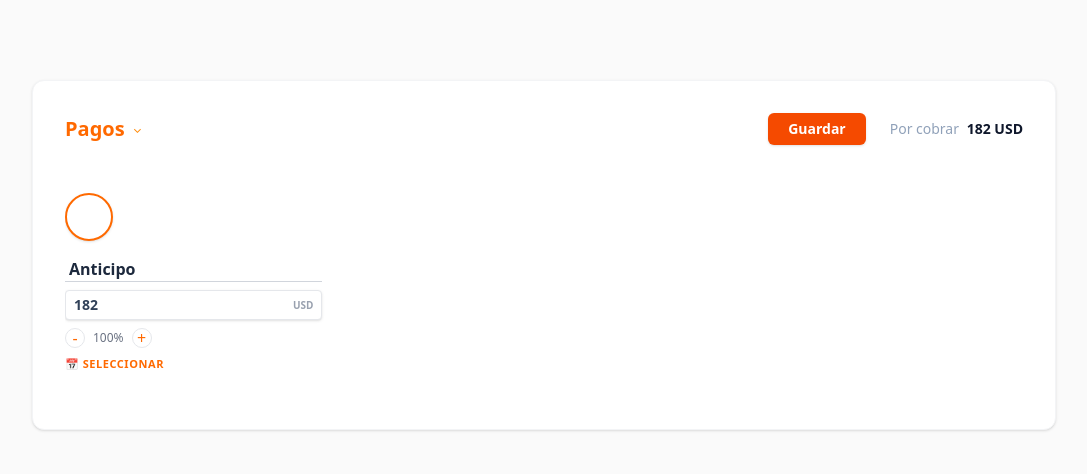
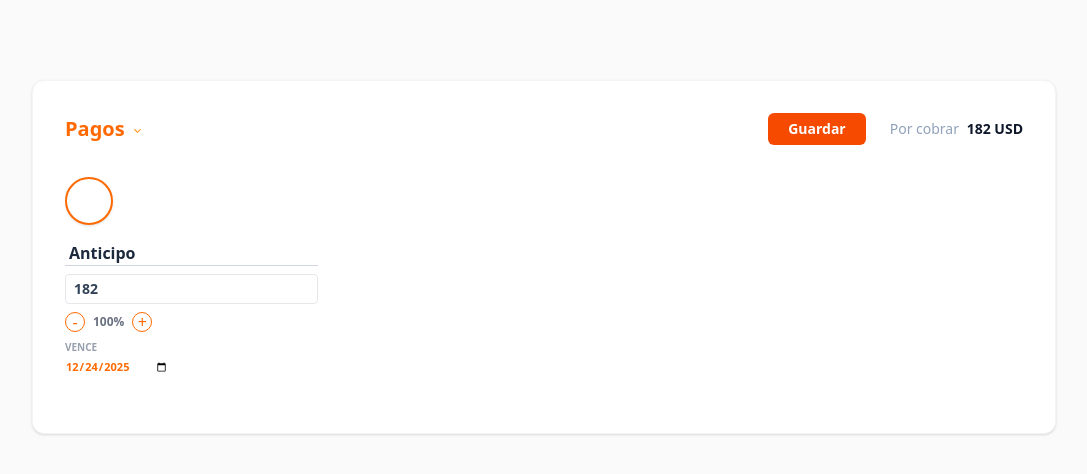
Before and after one commit to SantiCortes2250/pagos-app, a React (Vite) app: page / in a window 1280 px wide. Both pictures are taken after a click on the button "Editar ✎". Shown: the top 474 px of the page, without its empty margins (96-1183 px from the left). Built offline with nearby package versions, Linux system fonts and the light colour scheme.

Commit message:
feat: Componente Pagos y hook usePagos refactorizado y con nuevas funcionalidades

```diff
--- a/src/components/Pagos.tsx
+++ b/src/components/Pagos.tsx
@@ -1,158 +1,228 @@
-// components/Pagos.tsx
-import React, { useState } from 'react';
-import { usePagos } from '../hooks/usePagos';
-import { formatMonto } from '../utils/formatters';
-import type { Pago } from '../types/pagos';
+import React, { useState } from "react";
+import { usePagos } from "../hooks/usePagos";
+import { formatMonto } from "../utils/formatters";
+import type { Pago } from "../types/pagos";
 
 interface PagosProps {
   total: number;
-  moneda?: 'USD' | 'COP';
+  moneda?: "USD" | "COP";
 }
 
-const Pagos: React.FC<PagosProps> = ({ total, moneda = 'USD' }) => {
-  // Extraemos la lógica del hook organizado
-  const { pagos, agregarPago, marcarComoPagado, obtenerPorcentajeText } = usePagos(total);
-
-  // Estado local para alternar la interfaz entre lectura y edición
+const Pagos: React.FC<PagosProps> = ({ total, moneda = "USD" }) => {
+  const {
+    pagos,
+    agregarPago,
+    marcarComoPagado,
+    obtenerPorcentajeText,
+    actualizarPorcentaje,
+    actualizarFecha,
+  } = usePagos(total);
   const [esEdicion, setEsEdicion] = useState(false);
 
   return (
     <div className="p-8 bg-white rounded-xl shadow-sm border border-gray-100 max-w-5xl mx-auto">
-
       {/* --- HEADER --- */}
-      <div className="flex items-center justify-between mb-12">
+      <div className="flex items-center justify-between mb-8">
         <div className="flex items-center gap-2 cursor-pointer group">
           <h2 className="text-orange-500 font-bold text-xl">Pagos</h2>
-          <span className="text-orange-400 text-xs transition-transform group-hover:translate-y-0.5">⌄</span>
+          <span className="text-orange-400 text-xs">⌄</span>
         </div>
 
         <div className="flex items-center gap-6">
-          {!esEdicion ? (
           <button
-              onClick={() => setEsEdicion(true)}
-              className="flex items-center cursor-pointer gap-1.5 text-orange-400 text-sm font-medium hover:text-orange-500 transition-colors"
+            onClick={() => setEsEdicion(!esEdicion)}
+            className={`${
+              esEdicion
+                ? "bg-orange-600 text-white px-5 py-1.5 rounded-md font-bold"
+                : "text-orange-400 font-medium"
+            } text-sm transition-colors`}
           >
-              Editar <span className="text-[10px]">✎</span>
+            {esEdicion ? "Guardar" : "Editar ✎"}
           </button>
-          ) : (
-            <button
-              onClick={() => setEsEdicion(false)}
-              className="bg-orange-600 text-white px-5 py-1.5 rounded-md text-sm font-bold shadow-sm hover:bg-orange-700 transition-colors"
-            >
-              Guardar
-              {/* @todo: api post para persistir la nueva distribución de cuotas */}
-            </button>
-          )}
 
           <div className="text-slate-400 font-medium text-sm">
-            Por cobrar <span className="text-slate-900 font-bold ml-1">{formatMonto(total)} {moneda}</span>
+            Por cobrar{" "}
+            <span className="text-slate-900 font-bold ml-1">
+              {formatMonto(total)} {moneda}
+            </span>
           </div>
         </div>
       </div>
 
-      {/* --- FLUJO DE CUOTAS (Timeline) --- */}
+      {/* --- FLUJO DE CUOTAS --- */}
       <div className="flex items-start overflow-x-auto pb-6 scrollbar-hide">
+        {/* BOTÓN IZQUIERDO: Solo aparece si hay más de 1 pago */}
+
+        {pagos.length > 1 && (
+          <div className="flex items-center self-start mt-3 mr-2 shrink-0">
+            <button
+              onClick={() => agregarPago(pagos.length - 1)}
+              className="w-6 h-6 rounded-full border border-gray-200 bg-slate-50 text-orange-500 flex items-center justify-center text-lg font-light shadow-sm hover:bg-orange-50 transition-all"
+            >
+              +
+            </button>
+            <div className="w-4 h-[1px] bg-gray-200"></div>
+          </div>
+        )}
+
         {pagos.map((pago: Pago, index: number) => (
           <div key={pago.id} className="flex items-center">
-
             {/* --- NODO DE CUOTA --- */}
-            <div className="flex flex-col items-start min-w-[160px]">
-              {/* Círculo de Estado */}
+            <div className="flex flex-col items-start min-w-[170px]">
               <div
-                onClick={() => !esEdicion && pago.status === 'pendiente' && marcarComoPagado(pago.id)}
-                className={`w-12 h-12 rounded-full border-2 flex items-center justify-center transition-all shadow-sm
-                ${pago.status === 'pagado'
-                  ? 'bg-emerald-500 border-emerald-500 text-white cursor-default'
-                  : 'bg-white border-orange-500 text-orange-500 cursor-pointer hover:scale-105'}`}
+                onClick={() =>
+                  !esEdicion &&
+                  pago.status === "pendiente" &&
+                  marcarComoPagado(pago.id)
+                }
+                className={`w-12 h-12 rounded-full border-2 flex items-center justify-center transition-all shadow-sm cursor-pointer
+                ${
+                  pago.status === "pagado"
+                    ? "bg-emerald-500 border-emerald-500 text-white"
+                    : esEdicion
+                    ? "bg-white border-orange-500 text-orange-500"
+                    : "bg-slate-200 border-slate-200 text-slate-400"
+                }`}
               >
-                {pago.status === 'pagado' && (
-                   <svg className="w-6 h-6" fill="none" stroke="currentColor" viewBox="0 0 24 24">
-                     <path strokeLinecap="round" strokeLinejoin="round" strokeWidth="3" d="M5 13l4 4L19 7" />
+                {pago.status === "pagado" && (
+                  <svg
+                    className="w-6 h-6"
+                    fill="none"
+                    stroke="currentColor"
+                    viewBox="0 0 24 24"
+                  >
+                    <path
+                      strokeLinecap="round"
+                      strokeLinejoin="round"
+                      strokeWidth="3"
+                      d="M5 13l4 4L19 7"
+                    />
                   </svg>
                 )}
               </div>
 
-              {/* Información de la Cuota */}
               <div className="mt-4 w-full pr-4">
-                {esEdicion && pago.status !== 'pagado' ? (
+                {esEdicion && pago.status !== "pagado" ? (
                   <div className="space-y-2">
-                    {/* Título editable con resaltado para "Nuevo" */}
                     <input
                       className={`font-bold text-base border-b outline-none w-full px-1 transition-colors
-                        ${pago.titulo === 'Nuevo'
-                          ? 'border-blue-500 bg-blue-50 text-blue-600'
-                          : 'border-gray-300 text-slate-800 focus:border-orange-400'}`}
+                        ${
+                          pago.titulo === "Nuevo"
+                            ? "border-blue-500 bg-blue-50 text-blue-600"
+                            : "border-gray-300 text-slate-800"
+                        }`}
                       defaultValue={pago.titulo}
                     />
-
-                    {/* Input de Monto (Read-only según reglas de división) */}
-                    <div className="flex items-center border border-gray-200 rounded px-2 py-1 bg-white shadow-sm">
-                      <input
-                        type="text"
-                        className="w-full text-sm font-bold outline-none text-slate-700"
-                        value={formatMonto(pago.monto)}
-                        readOnly
-                      />
-                      <span className="text-[10px] text-gray-400 font-bold uppercase">{moneda}</span>
+                    <div className="flex items-center border border-gray-200 rounded px-2 py-1 bg-white">
+                      <span className="text-sm font-bold text-slate-700">
+                        {formatMonto(pago.monto)}
+                      </span>
                     </div>
-
-                    {/* Controles de Porcentaje */}
                     <div className="flex items-center gap-2">
-                      <button className="w-5 h-5 flex items-center justify-center border border-gray-200 rounded-full text-orange-500 hover:bg-orange-50 transition-colors">-</button>
-                      <span className="text-xs text-gray-500 font-medium">{obtenerPorcentajeText(pago.monto)}%</span>
-                      <button className="w-5 h-5 flex items-center justify-center border border-gray-200 rounded-full text-orange-500 hover:bg-orange-50 transition-colors">+</button>
+                      <button
+                        onClick={() => actualizarPorcentaje(index, -1)}
+                        className="w-5 h-5 flex items-center justify-center border rounded-full text-orange-500 hover:bg-orange-50"
+                      >
+                        -
+                      </button>
+                      <span className="text-xs text-gray-500 font-bold">
+                        {obtenerPorcentajeText(pago.monto)}%
+                      </span>
+                      <button
+                        onClick={() => actualizarPorcentaje(index, 1)}
+                        className="w-5 h-5 flex items-center justify-center border rounded-full text-orange-500 hover:bg-orange-50"
+                      >
+                        +
+                      </button>
                     </div>
                   </div>
                 ) : (
                   <>
-                    <p className="font-bold text-slate-800 text-base">{pago.titulo}</p>
+                    <p className="font-bold text-slate-800 text-base">
+                      {pago.titulo}
+                    </p>
                     <p className="text-[13px] font-semibold text-slate-700 mt-0.5">
                       {formatMonto(pago.monto)} {moneda}
-                      <span className="text-gray-400 font-normal ml-1">({obtenerPorcentajeText(pago.monto)}%)</span>
+                      <span className="text-gray-400 font-normal ml-1">
+                        ({obtenerPorcentajeText(pago.monto)}%)
+                      </span>
                     </p>
                   </>
                 )}
-
-                {/* Selector de Fecha / Fecha Fija */}
-                <p className={`text-[11px] mt-2 uppercase font-bold tracking-wider
-                  ${esEdicion && pago.status !== 'pagado' ? 'text-orange-500 cursor-pointer hover:underline' : 'text-gray-400'}`}>
-                   {esEdicion && pago.status !== 'pagado' ? '📅 Seleccionar' : '22 Ene, 2022'}
+                <div className="mt-2">
+                  {esEdicion && pago.status !== "pagado" ? (
+                    <div className="relative">
+                      <label className="text-[10px] text-gray-400 font-bold block mb-1">
+                        VENCE
+                      </label>
+                      <div className="flex items-center gap-1 group cursor-pointer">
+                        <input
+                          type="date"
+                          className="text-[11px] font-bold text-orange-500 outline-none border-b border-transparent focus:border-orange-500 bg-transparent uppercase cursor-pointer"
+                          value={pago.fecha.toISOString().split("T")[0]}
+                          min={new Date().toISOString().split("T")[0]} // Restricción nativa
+                          onChange={(e) =>
+                            actualizarFecha(pago.id, new Date(e.target.value))
+                          }
+                        />
+                      </div>
+                    </div>
+                  ) : (
+                    <div>
+                      <label className="text-[10px] text-gray-400 font-bold block mb-1 uppercase">
+                        Vence
+                      </label>
+                      <p className="text-[11px] font-bold text-slate-500 uppercase tracking-wider">
+                        {pago.fecha
+                          .toLocaleDateString("es-ES", {
+                            day: "2-digit",
+                            month: "short",
+                            year: "numeric",
+                          })
+                          .replace(".", "")}
                       </p>
+                    </div>
+                  )}
+                </div>
               </div>
             </div>
 
-            {/* --- CONECTORES Y ACCIONES INTERMEDIAS --- */}
+            {/* --- CONECTORES Y BOTÓN INTERMEDIO --- */}
             {index < pagos.length - 1 ? (
               <div className="relative flex items-center group">
-                {/* Línea conectora que se pinta de verde si el pago anterior está completo */}
-                <div className={`h-[3px] w-24 mx-2 transition-colors ${pagos[index].status === 'pagado' ? 'bg-emerald-500' : 'bg-gray-100'}`} />
-
-                {/* Botón (+) Azul para insertar cuotas (Hover) */}
-                {!esEdicion && (
+                <div
+                  className={`h-[2px] w-20 mx-2 transition-colors ${
+                    pagos[index].status === "pagado"
+                      ? "bg-emerald-500"
+                      : "bg-gray-100"
+                  }`}
+                />
                 <button
                   onClick={() => {
                     agregarPago(index);
-                      setEsEdicion(true); // Entramos en edición al crear intermedio
+                    setEsEdicion(true);
                   }}
-                    className="absolute left-1/2 -translate-x-1/2 w-8 h-8 bg-blue-50 border border-blue-100 rounded-full text-blue-500 flex items-center justify-center opacity-0 group-hover:opacity-100 transition-all shadow-md z-10 hover:scale-110"
+                  className="absolute left-1/2 -translate-x-1/2 w-8 h-8 bg-blue-50 border border-blue-100 rounded-full text-blue-500 flex items-center justify-center opacity-0 group-hover:opacity-100 transition-all shadow-md z-10 hover:scale-110 font-bold"
                 >
-                    <span className="text-xl font-bold">+</span>
+                  +
                 </button>
-                )}
               </div>
             ) : (
-              /* Botón de "Agregar Pago" final (Vista inicial/limpia) */
+              /* BOTÓN DERECHO GRANDE: Solo si hay 1 solo pago */
+              pagos.length === 1 &&
               !esEdicion && (
-                <div className="flex items-center">
-                  <div className="h-[1px] w-12 bg-gray-100 mx-2" />
-                  <div className="flex flex-col items-center gap-1.5 mr-8 group/btn">
+                <div className="flex items-center shrink-0">
+                  <div className="h-[1px] w-8 bg-gray-100 mx-2" />
+                  <div className="flex flex-col items-center gap-1 group/final">
                     <button
                       onClick={() => agregarPago(index)}
-                      className="w-10 h-10 rounded-full bg-slate-50 border border-gray-100 flex items-center justify-center text-orange-500 group-hover/btn:bg-orange-50 group-hover/btn:border-orange-200 transition-all shadow-sm"
+                      className="w-10 h-10 rounded-full bg-slate-50 border border-gray-100 flex items-center justify-center text-orange-500 shadow-sm group-hover/final:bg-orange-50 transition-all text-2xl font-light"
                     >
-                      <span className="text-2xl font-light">+</span>
+                      +
                     </button>
-                    <span className="text-[10px] text-gray-400 font-bold whitespace-nowrap uppercase tracking-tighter">Agregar Pago</span>
+                    <span className="text-[10px] text-gray-400 font-bold uppercase whitespace-nowrap">
+                      Agregar Pago
+                    </span>
                   </div>
                 </div>
               )
--- a/src/hooks/usePagos.ts
+++ b/src/hooks/usePagos.ts
@@ -1,96 +1,84 @@
-// hooks/usePagos.ts
 import { useState } from 'react';
-import type { Pago, ViewMode } from '../types/pagos';
+import type { Pago } from '../types/pagos';
 
 export const usePagos = (totalInicial: number) => {
   const [pagos, setPagos] = useState<Pago[]>([
-    {
-      id: crypto.randomUUID(),
-      titulo: 'Anticipo',
-      monto: totalInicial,
-      status: 'pendiente',
-      fecha: new Date()
-    }
+    { id: crypto.randomUUID(), titulo: 'Anticipo', monto: totalInicial, status: 'pendiente', fecha: new Date() }
   ]);
-  const [modo, setModo] = useState<ViewMode>('view');
 
-  /**
-   * Lógica principal para dividir pagos.
-   * Se encarga de insertar un "Nuevo" pago dividiendo el monto del pago de referencia.
-   */
   const agregarPago = (indexReferencia: number) => {
-    const nuevosPagos = [...pagos];
-    const pagoBase = nuevosPagos[indexReferencia];
+    const listaActual = [...pagos];
+    const pagoBase = { ...listaActual[indexReferencia] };
+    if (pagoBase.status === 'pagado') return;
 
-    // Regla: Un pago en estado "pagado" no puede ser modificado ni dividido
-    if (pagoBase.status === 'pagado') {
-      // Si el actual está pagado, buscamos el siguiente disponible para dividir
-      alert("Este pago ya está cerrado. El sistema dividirá el próximo pendiente.");
-      return;
-    }
-
-    // Regla: Dividir el monto a la mitad
     const montoMitad = pagoBase.monto / 2;
     pagoBase.monto = montoMitad;
+    listaActual[indexReferencia] = pagoBase;
+
+    // Lógica de nombres: Si ya hay pagos, el nuevo es "Nuevo" (intermedio) o "Pago Final" (si es el último)
+    const esAlFinal = indexReferencia === listaActual.length - 1;
 
     const nuevoPago: Pago = {
       id: crypto.randomUUID(),
-      titulo: 'Nuevo', // Identificador temporal para el resaltado visual
+      titulo: esAlFinal ? 'Pago Final' : 'Nuevo',
       monto: montoMitad,
       status: 'pendiente',
       fecha: new Date(),
     };
 
-    // Insertar el nuevo pago justo después de la referencia
-    nuevosPagos.splice(indexReferencia + 1, 0, nuevoPago);
+    listaActual.splice(indexReferencia + 1, 0, nuevoPago);
 
-    // Re-indexar títulos para mantener la consistencia del flujo
-    const totalElementos = nuevosPagos.length;
-    const pagosProcesados = nuevosPagos.map((p, i) => {
+    // Re-indexar nombres para mantener el orden Pago 1, Pago 2...
+    const pagosProcesados = listaActual.map((p, i, arr) => {
       if (i === 0) return { ...p, titulo: 'Anticipo' };
-      if (i === totalElementos - 1) return { ...p, titulo: 'Pago Final' };
-      // Si no es el recién creado "Nuevo", le asignamos su número correlativo
-      if (p.titulo !== 'Nuevo') return { ...p, titulo: `Pago ${i}` };
-      return p;
+      if (i === arr.length - 1) return { ...p, titulo: p.titulo === 'Nuevo' ? 'Nuevo' : 'Pago Final' };
+      if (p.titulo === 'Nuevo') return p; // Mantener "Nuevo" si se acaba de crear
+      return { ...p, titulo: `Pago ${i}` };
     });
 
     setPagos(pagosProcesados);
-    setModo('edit'); // Cambiamos a modo edición automáticamente según el flujo
-
-    //@todo: API PATCH para actualizar la distribución completa y montos modificados
   };
 
-  /**
-   * Cambia el estado a pagado validando la correlatividad.
-   */
   const marcarComoPagado = (id: string) => {
     const index = pagos.findIndex(p => p.id === id);
+    // Validación de pago anterior
+    if (index > 0 && pagos[index - 1].status === 'pendiente') {
+      alert(`Debes marcar como pagado el "${pagos[index - 1].titulo}" antes de continuar.`);
+      return;
+    }
+    setPagos(prev => prev.map(p => p.id === id ? { ...p, status: 'pagado' } : p));
+  };
 
-    // Regla: No se puede pagar una cuota si la anterior no se ha pagado
-    if (index > 0 && pagos[index - 1].status === 'pendiente') {
-      alert("No se puede pagar esta cuota si la anterior no se ha pagado.");
+  const actualizarPorcentaje = (index: number, incremento: number) => {
+    const nuevos = [...pagos];
+    const vecinoIdx = index === 0 ? index + 1 : index - 1;
+    if (!nuevos[vecinoIdx] || nuevos[index].status === 'pagado' || nuevos[vecinoIdx].status === 'pagado') return;
+
+    const delta = totalInicial * 0.01 * incremento;
+    if (nuevos[index].monto + delta < 0 || nuevos[vecinoIdx].monto - delta < 0) return;
+
+    nuevos[index] = { ...nuevos[index], monto: nuevos[index].monto + delta };
+    nuevos[vecinoIdx] = { ...nuevos[vecinoIdx], monto: nuevos[vecinoIdx].monto - delta };
+    setPagos(nuevos);
+  };
+
+  const actualizarFecha = (id: string, nuevaFecha: Date) => {
+    const hoy = new Date();
+    hoy.setHours(0, 0, 0, 0); // Normalizar para comparar solo fechas
+
+    if (nuevaFecha < hoy) {
+      alert("La fecha no puede ser menor a la fecha actual");
       return;
     }
 
-    setPagos(prev => prev.map(p => p.id === id ? { ...p, status: 'pagado' } : p));
-    //@todo: API PUT para actualizar el estado del pago individual a 'pagado'
+    setPagos((prev) =>
+      prev.map((p) => (p.id === id ? { ...p, fecha: nuevaFecha } : p))
+    );
   };
 
-  /**
-   * Utilidad para la visualización de porcentajes.
-   * Regla: Redondeo a un decimal solo si es necesario.
-   */
-  const obtenerPorcentajeText = (monto: number): string => {
-    const porcentaje = (monto / totalInicial) * 100;
-    return porcentaje % 1 === 0 ? porcentaje.toString() : porcentaje.toFixed(1);
-  };
+  const obtenerPorcentajeText = (monto: number) =>
+    ((monto / totalInicial) * 100).toFixed((monto / totalInicial * 100) % 1 === 0 ? 0 : 1);
 
-  return {
-    pagos,
-    modo,
-    setModo,
-    agregarPago,
-    marcarComoPagado,
-    obtenerPorcentajeText
-  };
+
+  return { pagos, agregarPago, marcarComoPagado, obtenerPorcentajeText, actualizarPorcentaje, actualizarFecha };
 };
```
Lines whose indentation alone changed are shown as unchanged.
